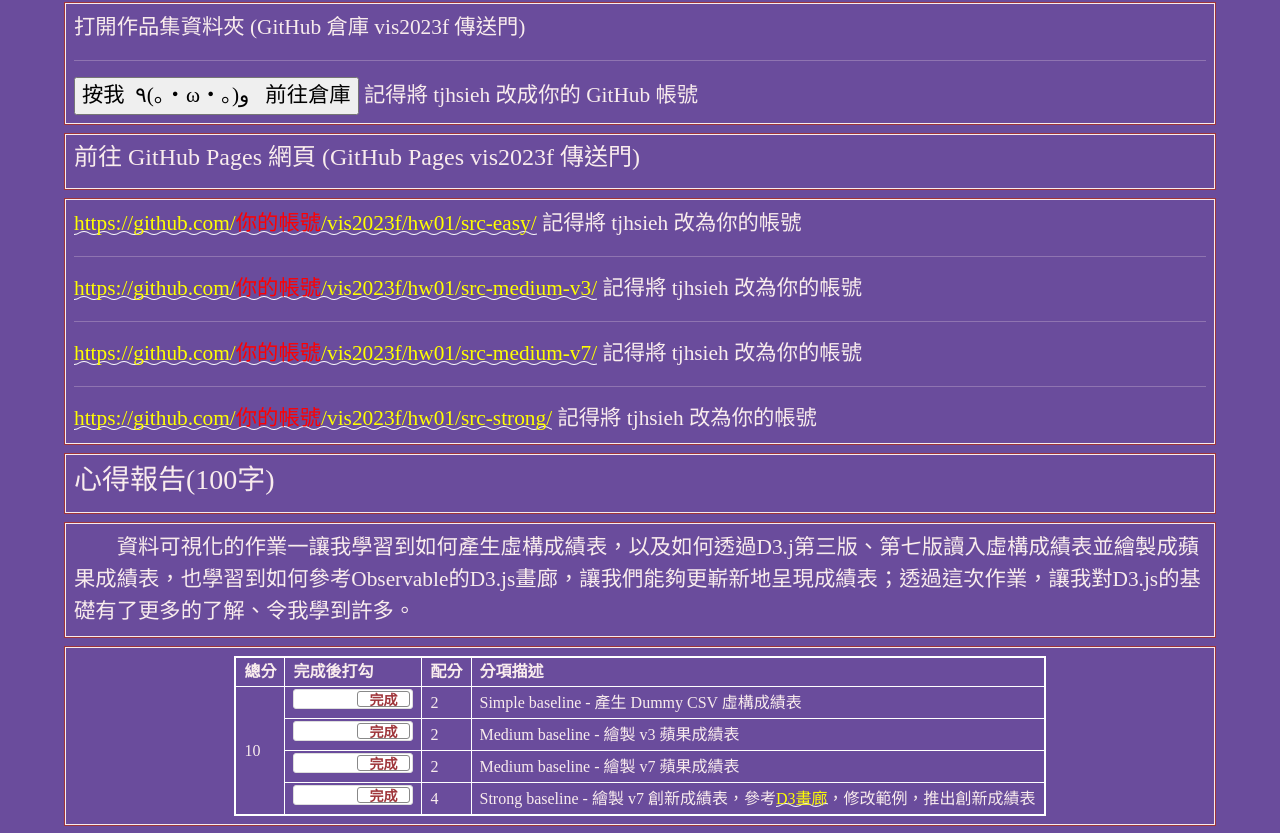
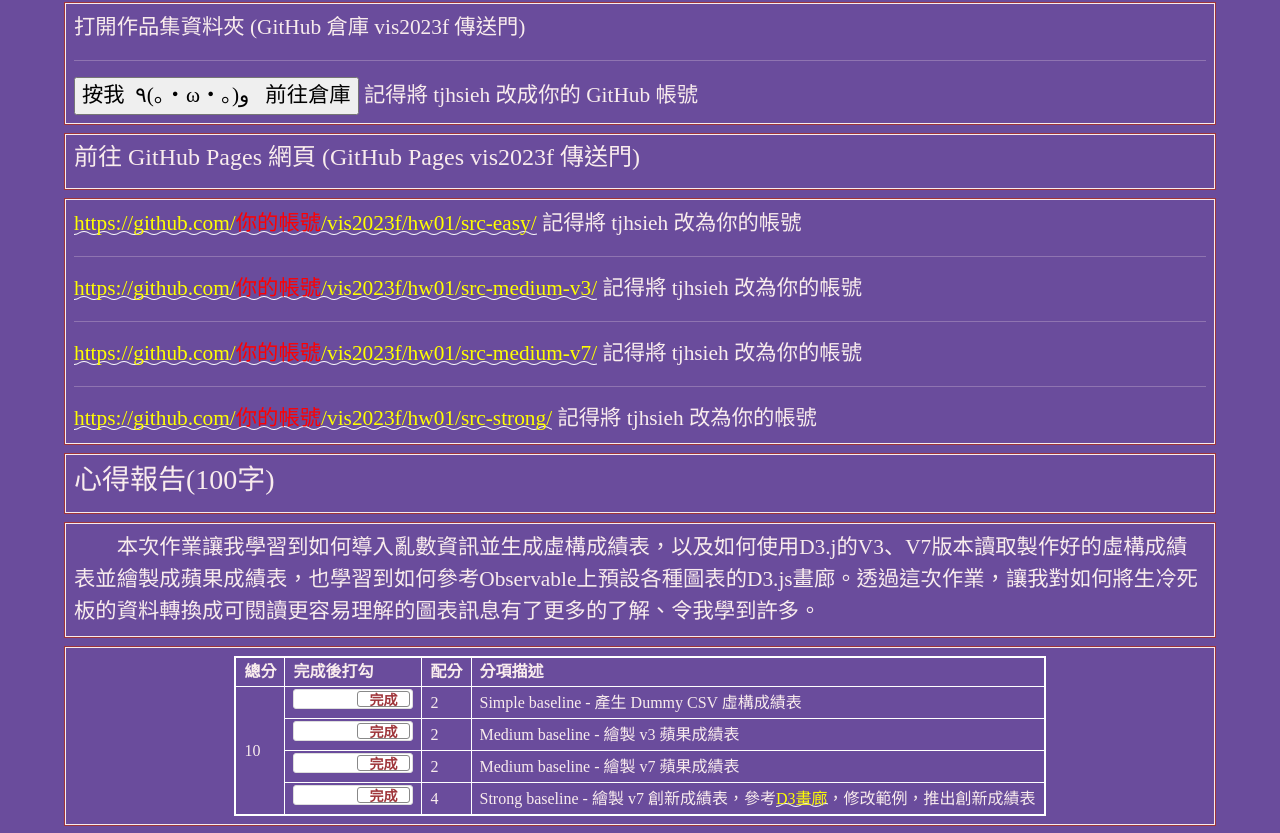
Before and after one commit to savokibear/vis2023f, a plain HTML site: page hw01/index.html in a window 1280 px wide. Shown: the part 345-1178 px from the top of the page. Drawn offline with nearby package versions, Linux system fonts and the light colour scheme; a web font is replaced by a local one.

Commit message:
Update index.html

```diff
--- a/hw01/index.html
+++ b/hw01/index.html
@@ -236,7 +236,7 @@
   <!-- ------------------------------------------------>
   <div class="row hw12">
     <div class="col-md-12 twenty">
-      　　資料可視化的作業一讓我學習到如何產生虛構成績表，以及如何透過D3.j第三版、第七版讀入虛構成績表並繪製成蘋果成績表，也學習到如何參考Observable的D3.js畫廊，讓我們能夠更嶄新地呈現成績表；透過這次作業，讓我對D3.js的基礎有了更多的了解、令我學到許多。
+      　　本次作業讓我學習到如何導入亂數資訊並生成虛構成績表，以及如何使用D3.j的V3、V7版本讀取製作好的虛構成績表並繪製成蘋果成績表，也學習到如何參考Observable上預設各種圖表的D3.js畫廊。透過這次作業，讓我對如何將生冷死板的資料轉換成可閱讀更容易理解的圖表訊息有了更多的了解、令我學到許多。
     </div>
   </div>
 
```
